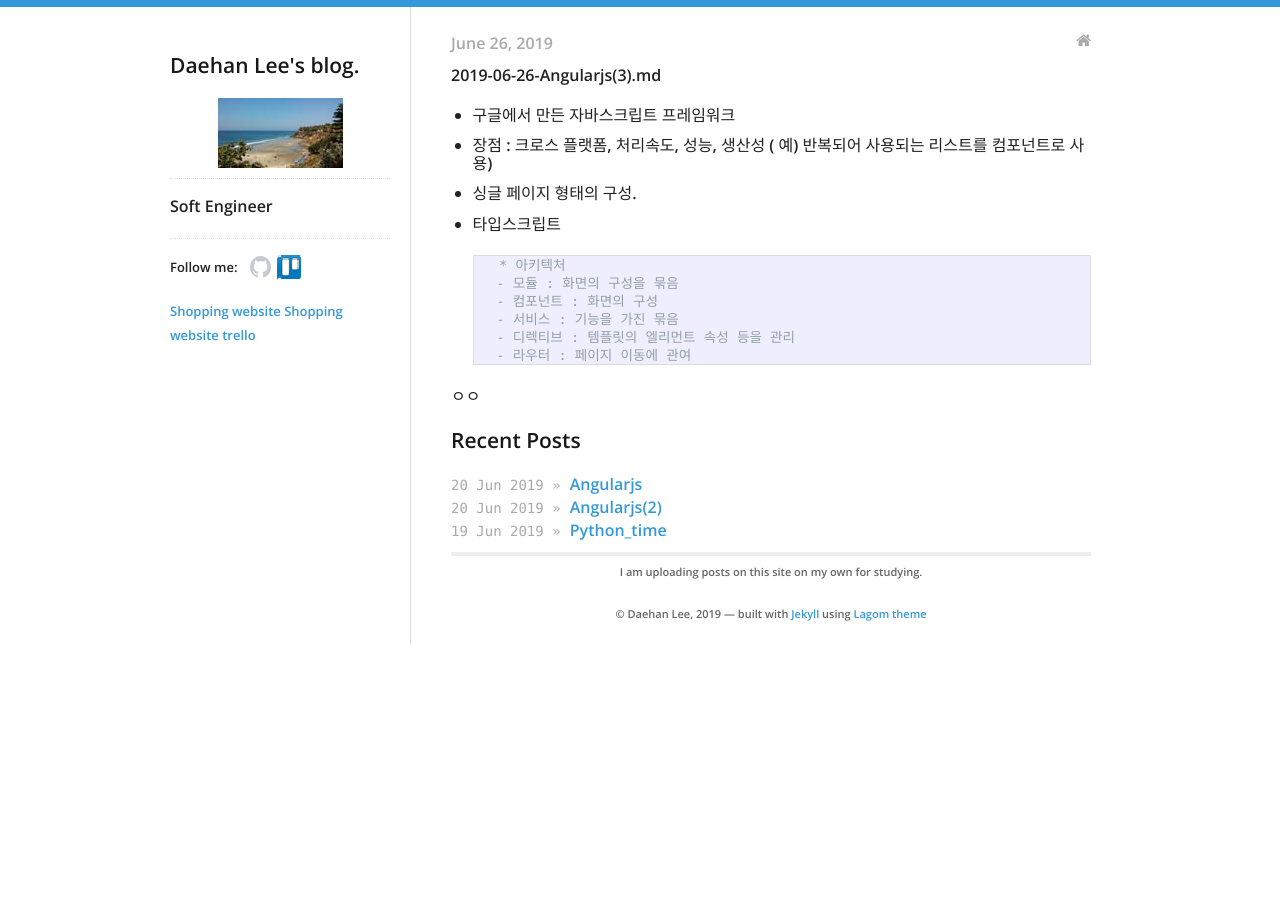
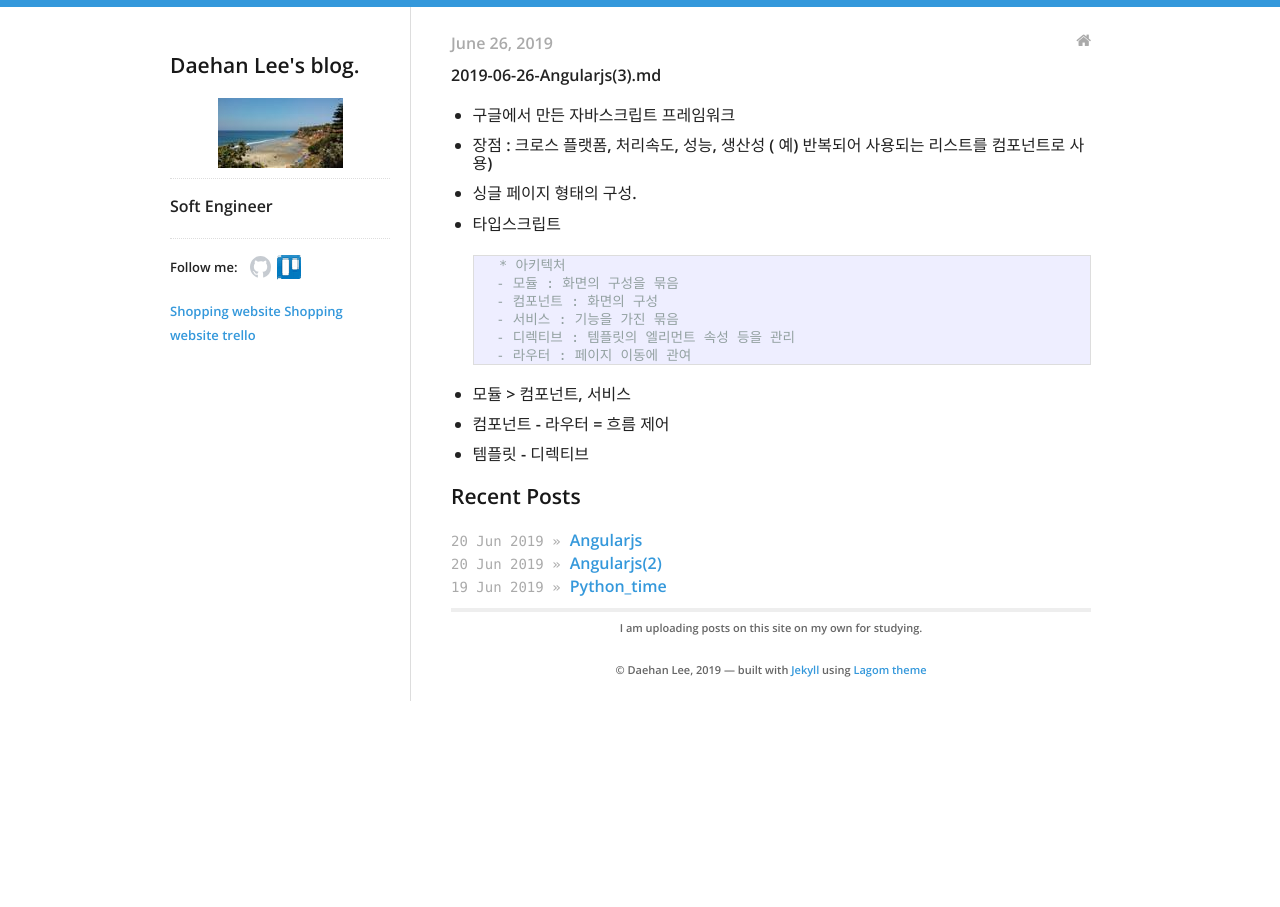
Before and after one commit to daehan0226/Study, a Jekyll site: the page built from _posts/2019-06-26-Angularjs(3).md, in a window 1280 px wide. Built offline with Jekyll 4.4.1, drawn with Linux system fonts in a browser that asks for light colours.

Commit message:
Update 2019-06-26-Angularjs(3).md

```diff
--- a/_posts/2019-06-26-Angularjs(3).md
+++ b/_posts/2019-06-26-Angularjs(3).md
@@ -20,4 +20,7 @@ categories:
         - 디렉티브 : 템플릿의 엘리먼트 속성 등을 관리
         - 라우터 : 페이지 이동에 관여
 
-ㅇㅇ
+
+* 모듈 > 컴포넌트, 서비스
+* 컴포넌트 - 라우터 = 흐름 제어
+* 템플릿 - 디렉티브
```
